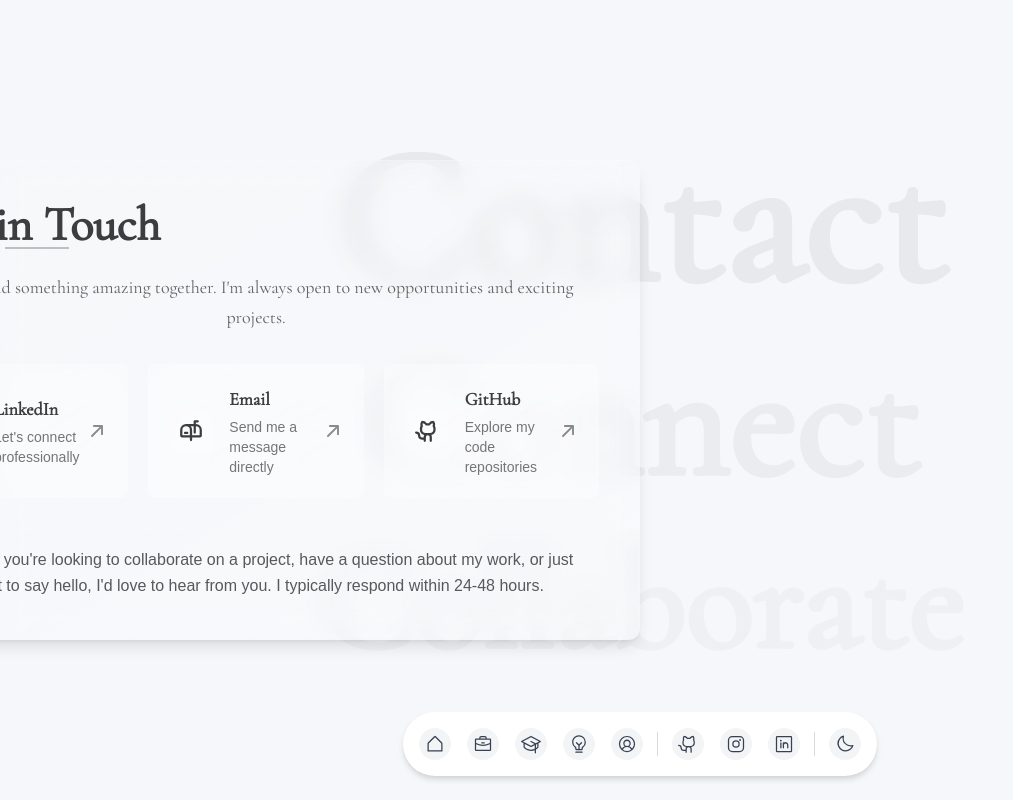
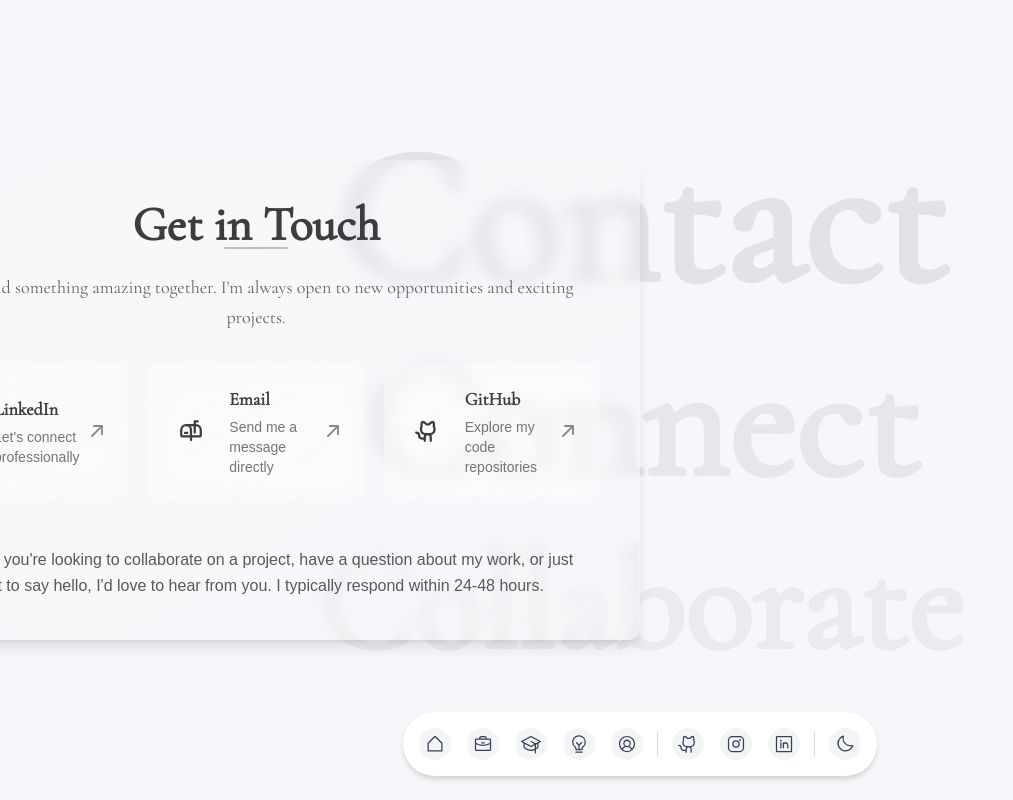
Before and after one commit to imdhruv99/Portfolio-FrontEnd, a Next.js app: page /contact in a window 1280 px wide. Shown: the whole page, without its empty margins (0-1013 px from the left). Built offline with nearby package versions, Linux system fonts and the light colour scheme.

Commit message:
[UPDATED] code to have more spaces

```diff
--- a/src/components/Contact/index.tsx
+++ b/src/components/Contact/index.tsx
@@ -22,24 +22,28 @@ const Contact = ({ isDarkTheme }: ContactProps) => {
     if (!mounted) return null;
 
     return (
-        <div className="w-full min-h-screen overflow-hidden relative">
-            <section className="relative h-screen w-full flex justify-center items-center px-4">
+        <div className="w-full min-h-screen flex items-center justify-center overflow-hidden">
+            <section className="relative w-full min-h-screen flex items-center justify-center px-4">
+                {/* Background Text */}
                 <div className="absolute inset-0 flex flex-col items-center justify-center overflow-hidden pointer-events-none">
-                    <div className="text-[20vw] md:text-[18vw] lg:text-[15vw] font-serif font-extrabold opacity-[0.07] text-center leading-none transition-colors">
+                    <div className="text-[20vw] md:text-[18vw] lg:text-[15vw] font-serif font-extrabold opacity-[0.1] text-center leading-none transition-colors">
                         Contact
                     </div>
-                    <div className="text-[18vw] md:text-[16vw] lg:text-[13vw] font-serif font-extrabold opacity-[0.05] text-center leading-none mt-[1.8vw] transition-colors">
+                    <div className="text-[18vw] md:text-[16vw] lg:text-[13vw] font-serif font-extrabold opacity-[0.08] text-center leading-none mt-[1.8vw] transition-colors">
                         Connect
                     </div>
-                    <div className="text-[16vw] md:text-[14vw] lg:text-[11vw] font-serif font-extrabold opacity-[0.03] text-center leading-none mt-[2.2vw] transition-colors">
+                    <div className="text-[16vw] md:text-[14vw] lg:text-[11vw] font-serif font-extrabold opacity-[0.06] text-center leading-none mt-[2.2vw] transition-colors">
                         Collaborate
                     </div>
                 </div>
 
-                <div className="relative z-10 w-full max-w-3xl mx-auto bg-gradient-to-br from-white/10 to-white/30 dark:from-black/10 dark:to-black/30 backdrop-blur-md rounded-xl shadow-lg border border-white/10 dark:border-black/10 p-6 md:p-8 lg:p-10 animate-fadeIn">
-                    <h1 className="text-3xl md:text-4xl lg:text-5xl font-bold font-serif text-center mb-6 relative inline-block mx-auto">
-                        Get in Touch
-                        <span className="absolute bottom-0 left-1/2 transform -translate-x-1/2 w-16 h-0.5 bg-current opacity-30 mt-2"></span>
+                {/* Content Card - Centered */}
+                <div className="w-full max-w-3xl mx-auto bg-gradient-to-br from-white/10 to-white/20 dark:from-black/10 dark:to-black/20 backdrop-blur-sm rounded-xl shadow-lg border border-white/10 dark:border-black/10 p-6 md:p-8 lg:p-10 animate-fadeIn z-10">
+                    <h1 className="text-3xl md:text-4xl lg:text-5xl font-bold font-serif text-center mb-6 relative">
+                        <span className="inline-block mx-auto">
+                            Get in Touch
+                            <span className="absolute bottom-0 left-1/2 transform -translate-x-1/2 w-16 h-0.5 bg-current opacity-30 mt-2"></span>
+                        </span>
                     </h1>
 
                     <p className="text-base md:text-lg text-center opacity-80 max-w-2xl mx-auto mb-8 font-serif leading-relaxed">
@@ -48,6 +52,7 @@ const Contact = ({ isDarkTheme }: ContactProps) => {
                     </p>
 
                     <div className="flex flex-col md:flex-row justify-center gap-5 mb-8 w-full">
+                        {/* LinkedIn */}
                         <a
                             href="https://linkedin.com/in/imdhruv99"
                             target="_blank"
@@ -55,11 +60,9 @@ const Contact = ({ isDarkTheme }: ContactProps) => {
                             className="flex items-center p-5 bg-white/25 dark:bg-black/25 backdrop-blur-lg rounded-lg border border-white/10 dark:border-white/5 transition-all duration-300 hover:translate-y-[-3px] hover:shadow-lg hover:border-white/20 dark:hover:border-white/15 overflow-hidden relative w-full md:max-w-[280px] text-current no-underline group"
                         >
                             <span className="absolute inset-0 bg-gradient-to-r from-transparent via-white/5 to-transparent -translate-x-full group-hover:translate-x-full transition-transform duration-700 ease-in-out"></span>
-
                             <div className="flex-shrink-0 mr-4 flex items-center justify-center w-11 h-11 rounded-xl bg-white/10 dark:bg-white/5 transition-all duration-300 group-hover:bg-white/15 dark:group-hover:bg-white/10 group-hover:scale-105">
                                 <LinkedinLogo weight="bold" size={24} />
                             </div>
-
                             <div className="flex-grow text-left">
                                 <h3 className="font-semibold text-lg font-serif mb-1">
                                     LinkedIn
@@ -68,22 +71,20 @@ const Contact = ({ isDarkTheme }: ContactProps) => {
                                     Let's connect professionally
                                 </p>
                             </div>
-
                             <div className="flex-shrink-0 opacity-60 transition-all duration-300 group-hover:opacity-100 group-hover:translate-x-1">
                                 <ArrowUpRight weight="bold" size={20} />
                             </div>
                         </a>
 
+                        {/* Email */}
                         <a
                             href="mailto:dhruvprajapati.work@gmail.com"
                             className="flex items-center p-5 bg-white/25 dark:bg-black/25 backdrop-blur-lg rounded-lg border border-white/10 dark:border-white/5 transition-all duration-300 hover:translate-y-[-3px] hover:shadow-lg hover:border-white/20 dark:hover:border-white/15 overflow-hidden relative w-full md:max-w-[280px] text-current no-underline group"
                         >
                             <span className="absolute inset-0 bg-gradient-to-r from-transparent via-white/5 to-transparent -translate-x-full group-hover:translate-x-full transition-transform duration-700 ease-in-out"></span>
-
                             <div className="flex-shrink-0 mr-4 flex items-center justify-center w-11 h-11 rounded-xl bg-white/10 dark:bg-white/5 transition-all duration-300 group-hover:bg-white/15 dark:group-hover:bg-white/10 group-hover:scale-105">
                                 <Mailbox weight="bold" size={24} />
                             </div>
-
                             <div className="flex-grow text-left">
                                 <h3 className="font-semibold text-lg font-serif mb-1">
                                     Email
@@ -92,12 +93,12 @@ const Contact = ({ isDarkTheme }: ContactProps) => {
                                     Send me a message directly
                                 </p>
                             </div>
-
                             <div className="flex-shrink-0 opacity-60 transition-all duration-300 group-hover:opacity-100 group-hover:translate-x-1">
                                 <ArrowUpRight weight="bold" size={20} />
                             </div>
                         </a>
 
+                        {/* GitHub */}
                         <a
                             href="https://github.com/imdhruv99"
                             target="_blank"
@@ -105,11 +106,9 @@ const Contact = ({ isDarkTheme }: ContactProps) => {
                             className="flex items-center p-5 bg-white/25 dark:bg-black/25 backdrop-blur-lg rounded-lg border border-white/10 dark:border-white/5 transition-all duration-300 hover:translate-y-[-3px] hover:shadow-lg hover:border-white/20 dark:hover:border-white/15 overflow-hidden relative w-full md:max-w-[280px] text-current no-underline group"
                         >
                             <span className="absolute inset-0 bg-gradient-to-r from-transparent via-white/5 to-transparent -translate-x-full group-hover:translate-x-full transition-transform duration-700 ease-in-out"></span>
-
                             <div className="flex-shrink-0 mr-4 flex items-center justify-center w-11 h-11 rounded-xl bg-white/10 dark:bg-white/5 transition-all duration-300 group-hover:bg-white/15 dark:group-hover:bg-white/10 group-hover:scale-105">
                                 <GithubLogo weight="bold" size={24} />
                             </div>
-
                             <div className="flex-grow text-left">
                                 <h3 className="font-semibold text-lg font-serif mb-1">
                                     GitHub
@@ -118,7 +117,6 @@ const Contact = ({ isDarkTheme }: ContactProps) => {
                                     Explore my code repositories
                                 </p>
                             </div>
-
                             <div className="flex-shrink-0 opacity-60 transition-all duration-300 group-hover:opacity-100 group-hover:translate-x-1">
                                 <ArrowUpRight weight="bold" size={20} />
                             </div>
```
